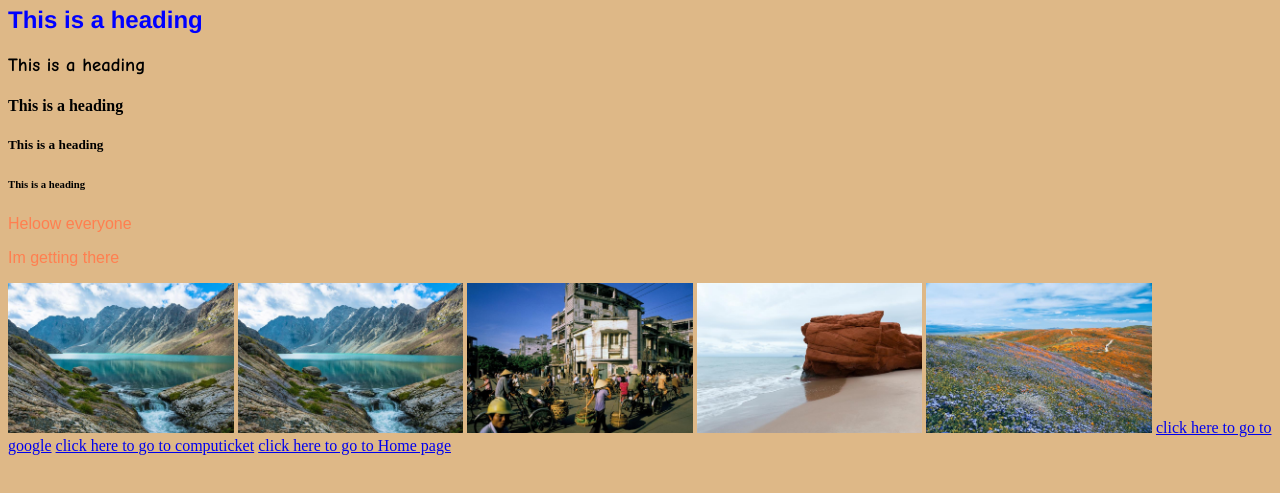
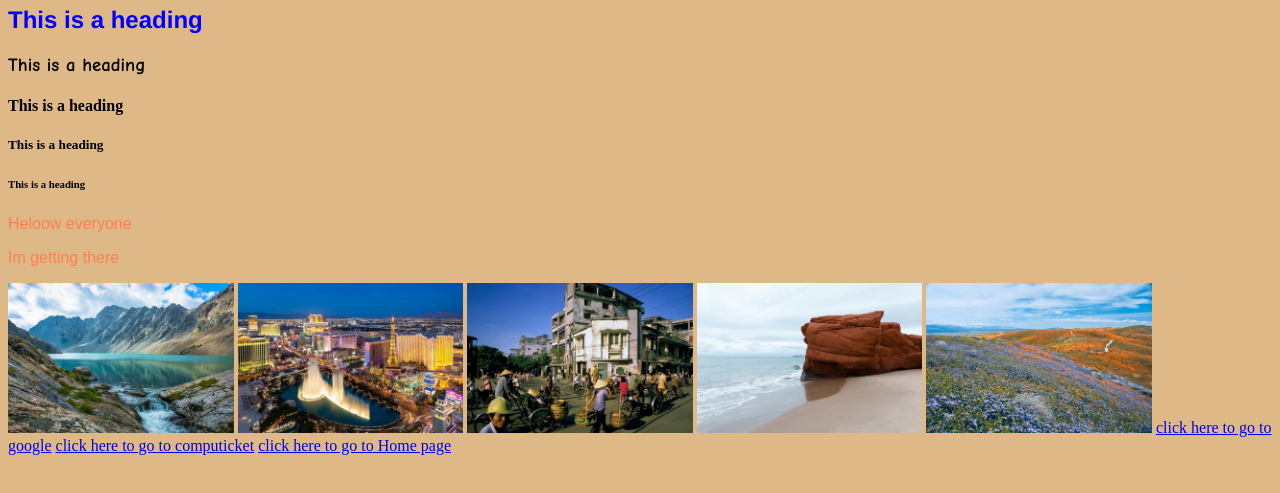
Before and after one commit to Muthal701/my-first-week-of-fnb, a plain HTML site: page index.HTML in a window 1280 px wide. Shown: the part 93-586 px from the top of the page. Drawn offline with Linux system fonts and the light colour scheme.

Commit message:
Update index.HTML

```diff
--- a/index.HTML
+++ b/index.HTML
@@ -14,7 +14,7 @@
       <p>Heloow everyone</p>
       <p>Im getting there</p>
       <a  href="BIG LACK.html"><img src="IMAGE/LAKE.jpg"height="150" /></a>
-      <img src="IMAGE/LAKE.jpg" height="150"/>
+      <img src="IMAGE/BIG CITY.jpg" height="150"/>
       <img src="IMAGE/Mubai.jpg" height="150" />
       <img src="IMAGE/STONE.jpg" height="150" />
       <img src="IMAGE/Valley-flowers-california.jpg" height="150"/>
```
